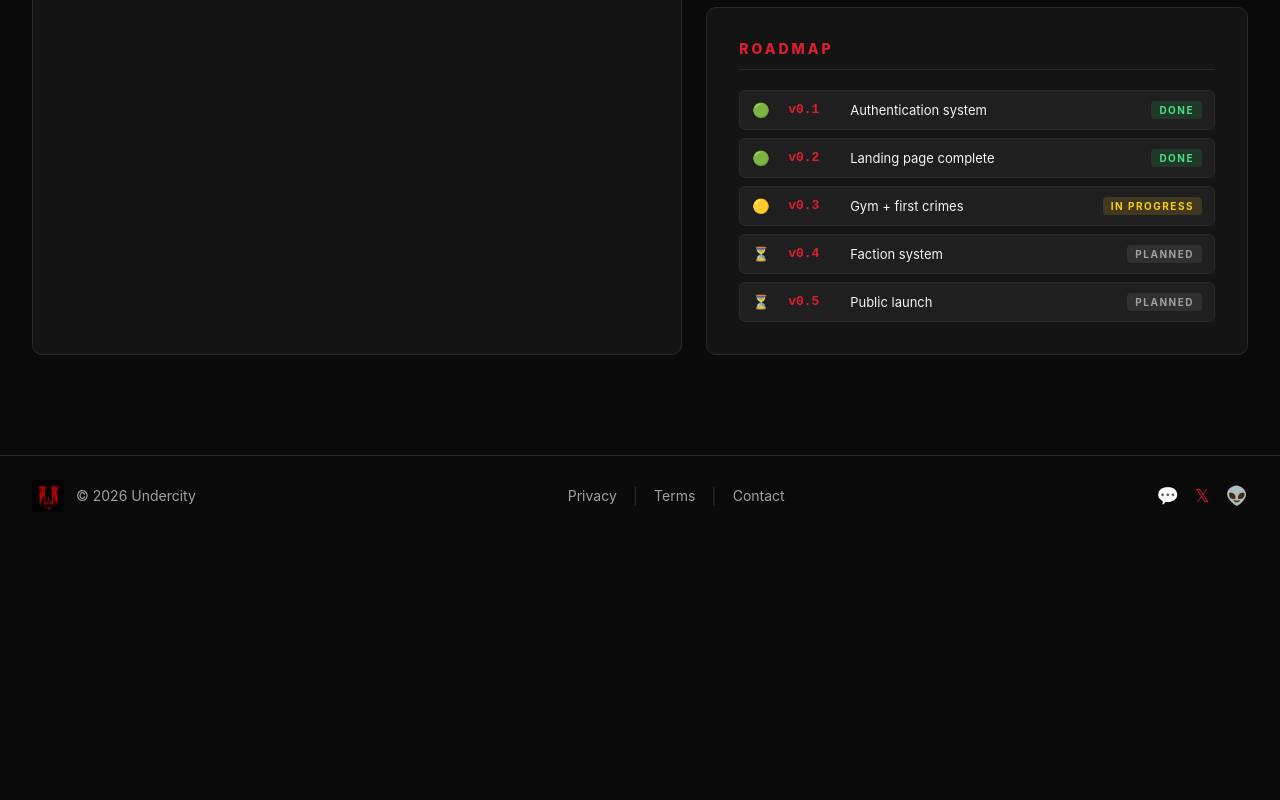
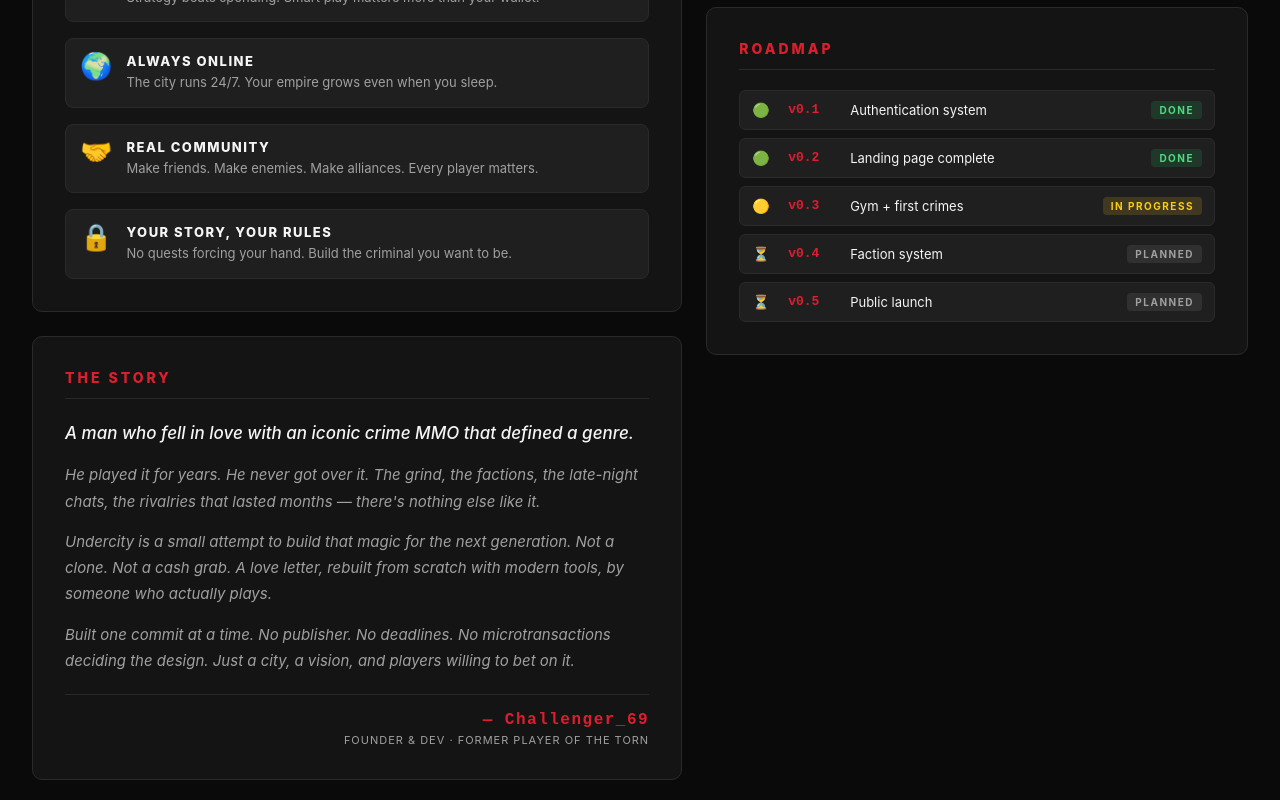
Before and after one commit to siddharthdevmode-max/undercity, a React (Vite) app in the folder frontend/: page / in a window 1280 px wide. Shown: the part 3460-4260 px from the top of the page. Before the commit the page ends 3996 px from the top, so only its background shows below. Built offline with nearby package versions, Linux system fonts and the light colour scheme; no server answers.

Commit message:
feat: section 7 - add why undercity + dev story cards

```diff
--- a/frontend/src/components/AboutGamesSection.tsx
+++ b/frontend/src/components/AboutGamesSection.tsx
@@ -13,6 +13,13 @@ const STATUS_ICON: Record<string, string> = {
   'planned': '⏳',
 };
 
+const WHY_BULLETS = [
+  { icon: '🧠', title: 'DEPTH OVER FLASH', desc: 'Strategy beats spending. Smart play matters more than your wallet.' },
+  { icon: '🌍', title: 'ALWAYS ONLINE',    desc: 'The city runs 24/7. Your empire grows even when you sleep.' },
+  { icon: '🤝', title: 'REAL COMMUNITY',   desc: 'Make friends. Make enemies. Make alliances. Every player matters.' },
+  { icon: '🔒', title: 'YOUR STORY, YOUR RULES', desc: 'No quests forcing your hand. Build the criminal you want to be.' },
+];
+
 export default function AboutGamesSection() {
   return (
     <section className="about-games-section">
@@ -26,8 +33,10 @@ export default function AboutGamesSection() {
         </div>
 
         <div className="ag-grid">
-          {/* LEFT — About card */}
-          <div className="ag-card ag-about">
+          {/* LEFT — 3 stacked cards */}
+          <div className="ag-left">
+            {/* About */}
+            <div className="ag-card">
               <h3 className="ag-card-title">ABOUT TEXT-BASED GAMES</h3>
               <p>
                 Undercity is a gritty, real-life text-based game set in a city that doesn't sleep.
@@ -47,6 +56,49 @@ export default function AboutGamesSection() {
                 Register now, claim your name, and start writing your story in a city that
                 never forgets.
               </p>
+            </div>
+
+            {/* Why Undercity */}
+            <div className="ag-card">
+              <h3 className="ag-card-title">WHY UNDERCITY?</h3>
+              <ul className="ag-why-list">
+                {WHY_BULLETS.map((b) => (
+                  <li key={b.title} className="ag-why-item">
+                    <span className="why-icon">{b.icon}</span>
+                    <div className="why-body">
+                      <div className="why-title">{b.title}</div>
+                      <div className="why-desc">{b.desc}</div>
+                    </div>
+                  </li>
+                ))}
+              </ul>
+            </div>
+
+            {/* The Story */}
+            <div className="ag-card ag-story">
+              <h3 className="ag-card-title">THE STORY</h3>
+              <p>
+                A man who fell in love with an iconic crime MMO that defined a genre.
+              </p>
+              <p>
+                He played it for years. He never got over it. The grind, the factions,
+                the late-night chats, the rivalries that lasted months — there's nothing
+                else like it.
+              </p>
+              <p>
+                Undercity is a small attempt to build that magic for the next generation.
+                Not a clone. Not a cash grab. A love letter, rebuilt from scratch with
+                modern tools, by someone who actually plays.
+              </p>
+              <p>
+                Built one commit at a time. No publisher. No deadlines. No microtransactions
+                deciding the design. Just a city, a vision, and players willing to bet on it.
+              </p>
+              <div className="ag-signature">
+                <div className="sig-name">— Challenger_69</div>
+                <div className="sig-role">Founder &amp; Dev · Former player of the TORN</div>
+              </div>
+            </div>
           </div>
 
           {/* RIGHT — News + Roadmap stacked */}
--- a/frontend/src/styles/AboutGamesSection.css
+++ b/frontend/src/styles/AboutGamesSection.css
@@ -243,3 +243,97 @@
     grid-column: 2;
   }
 }
+
+/* ============ NEW: Left column stacking ============ */
+.ag-left {
+  display: flex;
+  flex-direction: column;
+  gap: 24px;
+}
+
+/* ============ WHY UNDERCITY card ============ */
+.ag-why-list {
+  list-style: none;
+  padding: 0;
+  margin: 0;
+  display: flex;
+  flex-direction: column;
+  gap: 16px;
+}
+
+.ag-why-item {
+  display: flex;
+  align-items: flex-start;
+  gap: 14px;
+  padding: 14px;
+  background: var(--bg-elevated);
+  border: 1px solid var(--border);
+  border-radius: 8px;
+  transition: border-color 0.2s, transform 0.2s;
+}
+
+.ag-why-item:hover {
+  border-color: var(--accent);
+  transform: translateX(4px);
+}
+
+.why-icon {
+  font-size: 26px;
+  line-height: 1;
+}
+
+.why-body {
+  flex: 1;
+}
+
+.why-title {
+  font-size: 13px;
+  font-weight: 800;
+  letter-spacing: 1.5px;
+  color: var(--text-primary);
+  margin-bottom: 4px;
+}
+
+.why-desc {
+  font-size: 13px;
+  color: var(--text-secondary);
+  line-height: 1.5;
+}
+
+/* ============ THE STORY card ============ */
+.ag-story p {
+  font-size: 15px;
+  line-height: 1.75;
+  color: var(--text-secondary);
+  margin: 0 0 14px 0;
+  font-style: italic;
+}
+
+.ag-story p:first-of-type {
+  font-size: 17px;
+  color: var(--text-primary);
+  font-weight: 500;
+}
+
+.ag-signature {
+  margin-top: 20px;
+  padding-top: 16px;
+  border-top: 1px solid var(--border);
+  text-align: right;
+}
+
+.sig-name {
+  font-size: 16px;
+  font-weight: 800;
+  letter-spacing: 1.5px;
+  color: var(--accent);
+  font-family: 'Courier New', monospace;
+}
+
+.sig-role {
+  font-size: 11px;
+  color: var(--text-secondary);
+  letter-spacing: 1px;
+  text-transform: uppercase;
+  margin-top: 4px;
+}
```
Lines whose indentation alone changed are shown as unchanged.
